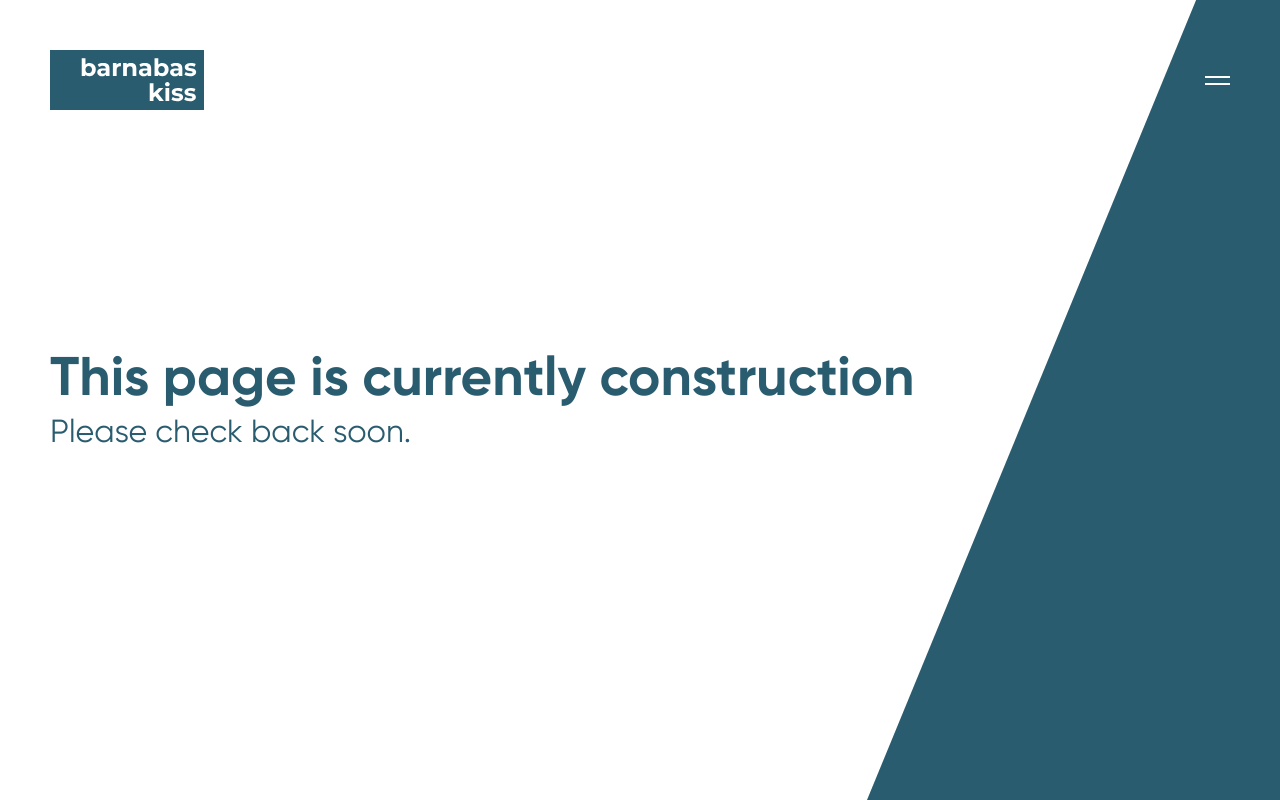
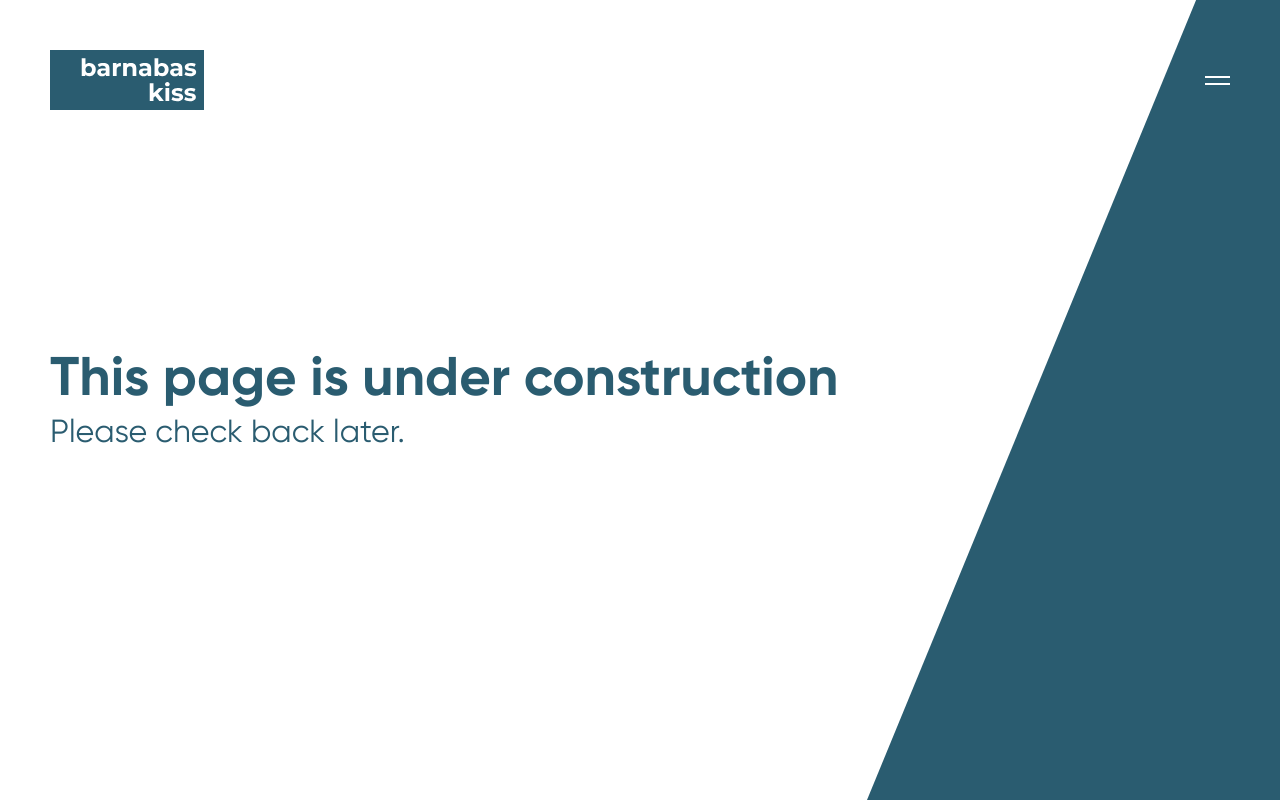
Before and after one commit to Sxribe/barnabaskiss.com, a Next.js app: page /portfolio in a window 1280 px wide. Before the commit this address had no page. Built offline with nearby package versions, Linux system fonts and the light colour scheme.

Commit message:
Various small fixes regarding transitions

```diff
--- a/components/navcover/navcover.tsx
+++ b/components/navcover/navcover.tsx
@@ -55,10 +55,10 @@ export default function NavCover({ open }: NavCoverProps) {
         initial="hidden"
         animate="show"
       >
-        <motion.a variants={item} onClick={e => gotoPage(e)} data-href="/"         >HOME</motion.a>
-        <motion.a variants={item} onClick={e => gotoPage(e)} data-href="/about"    >ABOUT ME</motion.a>
-        <motion.a variants={item} onClick={e => gotoPage(e)} data-href="/portfolio">PORTFOLIO</motion.a>
-        <motion.a variants={item} onClick={e => gotoPage(e)} data-href="/contact"  >CONTACT</motion.a>
+        <motion.a variants={item} onClick={e => gotoPage(e)} data-href="/?transitioning"         >HOME</motion.a>
+        <motion.a variants={item} onClick={e => gotoPage(e)} data-href="/about"                  >ABOUT ME</motion.a>
+        <motion.a variants={item} onClick={e => gotoPage(e)} data-href="/portfolio?transitioning">PORTFOLIO</motion.a>
+        <motion.a variants={item} onClick={e => gotoPage(e)} data-href="/contact"                >CONTACT</motion.a>
       </motion.div>
     </motion.div>
   )
--- a/pages/portfolio.tsx
+++ b/pages/portfolio.tsx
@@ -9,11 +9,11 @@ import { useRouter } from "next/router";
 export default function Home() {
   const router = useRouter();
 
-  const [transitioning, setTransitioning] = useState<boolean>(typeof router.query.transitioning !== undefined);
+  const [transitioning, setTransitioning] = useState<boolean>(router.query.transitioning !== undefined);
   const [sliderOpen, setSliderOpen] = useState<boolean>(transitioning);
   const [navCoverOpen, setNavCoverOpen] = useState<boolean>(false);
   const [logoColor, setLogoColor] = useState<"light"|"dark">(transitioning ? "light" : "dark");
-  const sidebarRef = useRef<HTMLImageElement>(null!)
+  const sidebarRef = useRef<HTMLImageElement>(null!);
 
   useEffect(() => {
     if (transitioning === false) {
@@ -44,13 +44,11 @@ export default function Home() {
       <NavCover open={navCoverOpen} />
       <main className={styles.main}>
         <div className={styles.content}>
-          <h1 style={{marginBottom: 0}}><span>This page is currently construction</span></h1>
-          <h2>Please check back soon.</h2>
-          <div className={styles.buttons}>
-          </div>
+          <h1 style={{marginBottom: 0}}><span>This page is under construction</span></h1>
+          <h2>Please check back later.</h2>
         </div>
         <img src="/assets/sidebar.svg" alt="" ref={sidebarRef} />
-        <Concealer open={sliderOpen || transitioning} sidebarRef={sidebarRef} startClosed={true} />
+        <Concealer open={sliderOpen || transitioning} sidebarRef={sidebarRef} startClosed={transitioning} />
       </main>
     </>
   )
```
